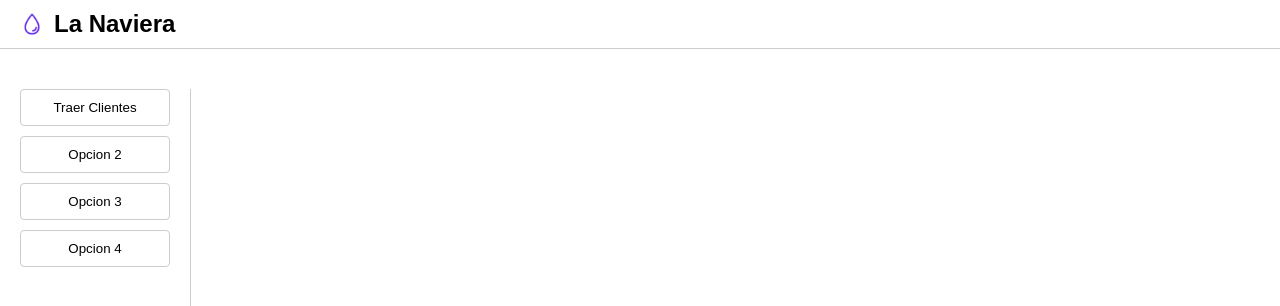
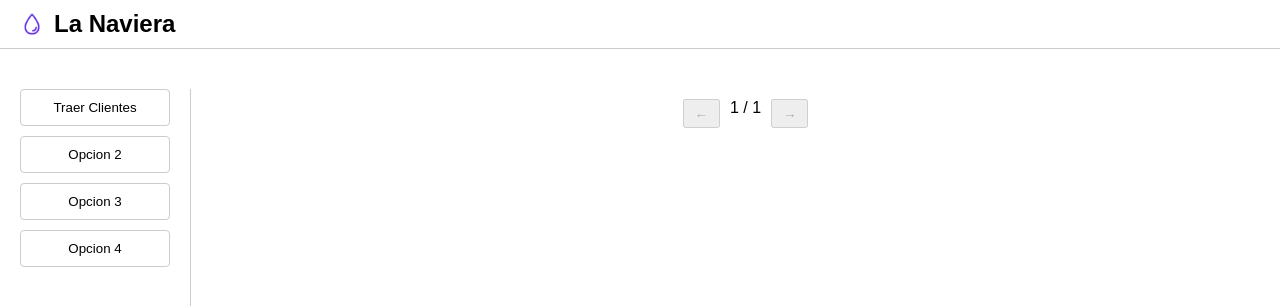
Before and after one commit to L34N07/PATnav, a React (Vite) app: page / in a window 1280 px wide. Shown: the top 306 px of the page. Built offline with nearby package versions, Linux system fonts and the light colour scheme; a web font is replaced by a local one.

Commit message:
Paged table

```diff
--- a/src/App.css
+++ b/src/App.css
@@ -89,3 +89,15 @@ thead th {
   overflow-x: hidden;
   padding-left: 20px;
 }
+
+.pagination {
+  margin-top: 10px;
+  display: flex;
+  gap: 10px;
+  justify-content: center;
+}
+
+.pagination button {
+  padding: 5px 10px;
+  cursor: pointer;
+}
--- a/src/App.tsx
+++ b/src/App.tsx
@@ -1,9 +1,18 @@
-import React, {useState} from 'react'
+import React, { useState } from 'react'
 import './App.css'
 
 export default function App() {
   const [columns, setColumns] = useState<string[]>([])
   const [rows, setRows] = useState<any[]>([])
+  const [currentPage, setCurrentPage] = useState(0)
+
+  const ITEMS_PER_PAGE = 100
+
+  const totalPages = Math.ceil(rows.length / ITEMS_PER_PAGE)
+  const displayRows = rows.slice(
+    currentPage * ITEMS_PER_PAGE,
+    (currentPage + 1) * ITEMS_PER_PAGE
+  )
 
   const handleButton1Click = async () => {
     try {
@@ -14,6 +23,7 @@ export default function App() {
           if (Array.isArray(data.columns) && Array.isArray(data.rows)) {
             setColumns(data.columns)
             setRows(data.rows)
+            setCurrentPage(0)
           }
         } catch (e) {
           console.error('Failed to parse python output', e)
@@ -45,7 +55,7 @@ export default function App() {
             </tr>
           </thead>
           <tbody>
-            {rows.map((row, i) => (
+            {displayRows.map((row, i) => (
               <tr key={i}>
                 {columns.map(col => (
                   <td key={col}>{row[col]}</td>
@@ -54,6 +64,15 @@ export default function App() {
             ))}
           </tbody>
         </table>
+        <div className="pagination">
+          <button onClick={() => setCurrentPage(p => Math.max(0, p - 1))} disabled={currentPage === 0}>
+            ←
+          </button>
+          <span>{currentPage + 1} / {totalPages || 1}</span>
+          <button onClick={() => setCurrentPage(p => Math.min(totalPages - 1, p + 1))} disabled={currentPage >= totalPages - 1}>
+            →
+          </button>
+        </div>
         </div>
       </div>
     </div>
```
